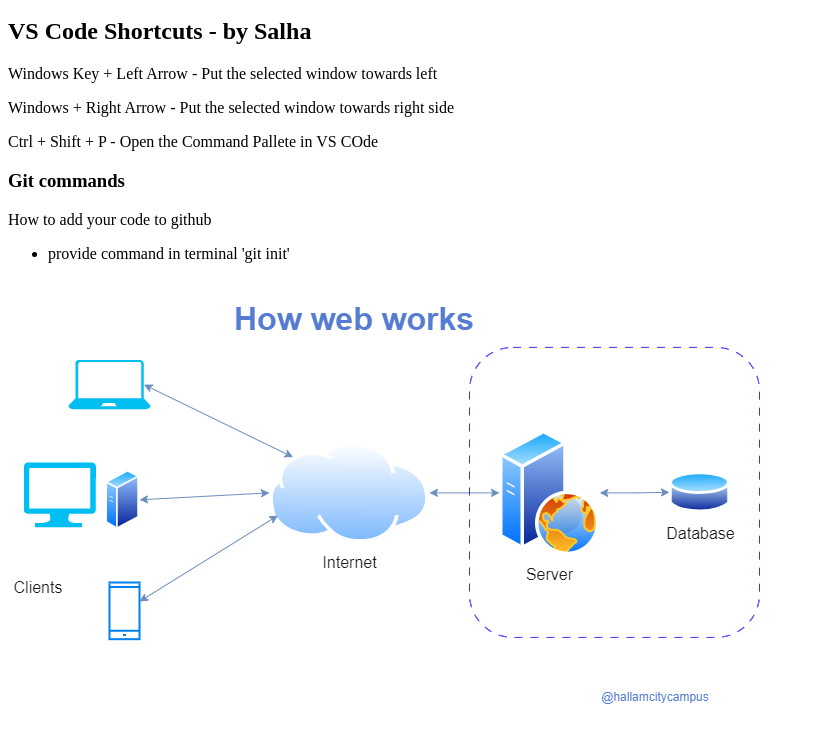
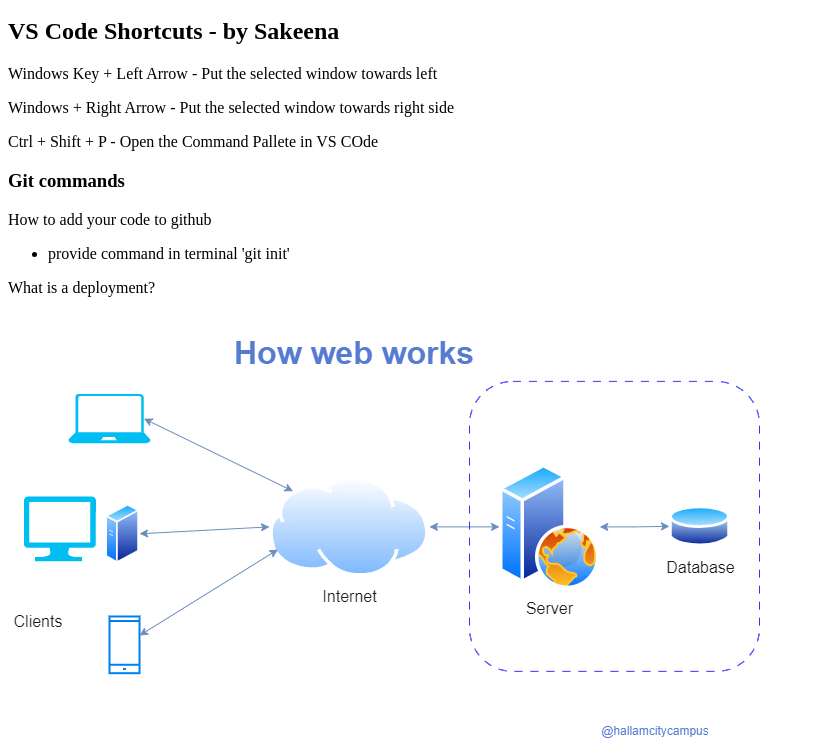
Before and after one commit to shihamsam/webdevdemo2023, a plain HTML site: page index.html in a window 1280 px wide. Shown: the part 48-803 px from the top of the page, without its empty margins (0-815 px from the left). Drawn offline with Linux system fonts and the light colour scheme.

Commit message:
New teacher is Sakeena

```diff
--- a/index.html
+++ b/index.html
@@ -4,7 +4,7 @@
   </head>
   <body>
     <h1>Web Development Fundamentals</h1>
-    <h2>VS Code Shortcuts - by Salha</h2>
+    <h2>VS Code Shortcuts - by Sakeena</h2>
     <p>Windows Key + Left Arrow - Put the selected window towards left</p>
     <p>Windows + Right Arrow - Put the selected window towards right side</p>
     <p>Ctrl + Shift + P - Open the Command Pallete in VS COde</p>
@@ -15,6 +15,8 @@
       <li>provide command in terminal 'git init'</li>
     </ul>
 
+    <p>What is a deployment?</p>
+
     <img src="img/how-web-works.png" alt="How web works" />
   </body>
 </html>
```
